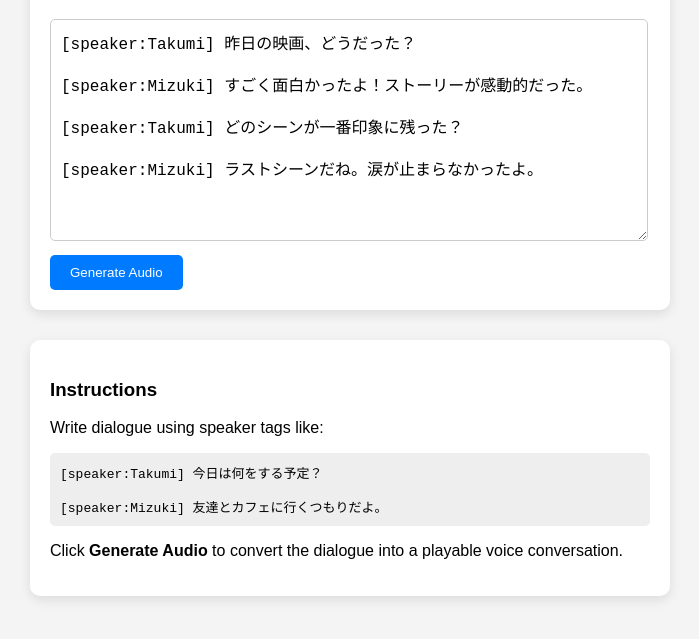
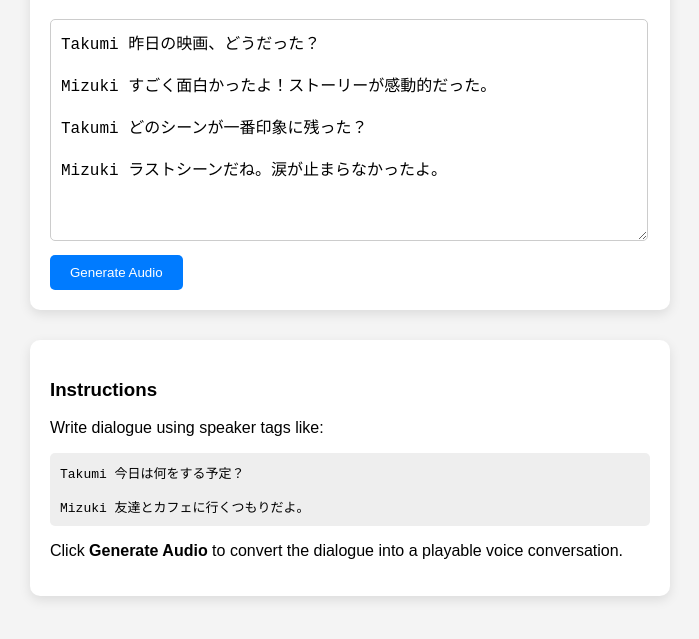
Before and after one commit to Kenpham1506/JPD123, a website: page index.html in a window 1280 px wide. Shown: the part 281-920 px from the top of the page, without its empty margins (290-989 px from the left). Drawn offline with Linux system fonts and the light colour scheme.

Commit message:
Update index.html

```diff
--- a/index.html
+++ b/index.html
@@ -10,13 +10,13 @@
 <body>
 	<div class="container">
 		<h1>JPD123 Nhuvt</h1>
-		<textarea id="inputText" placeholder="Enter conversation text...">[speaker:Takumi] 昨日の映画、どうだった？
+		<textarea id="inputText" placeholder="Enter conversation text...">Takumi 昨日の映画、どうだった？
 
-[speaker:Mizuki] すごく面白かったよ！ストーリーが感動的だった。
+Mizuki すごく面白かったよ！ストーリーが感動的だった。
 
-[speaker:Takumi] どのシーンが一番印象に残った？
+Takumi どのシーンが一番印象に残った？
 
-[speaker:Mizuki] ラストシーンだね。涙が止まらなかったよ。</textarea>
+Mizuki ラストシーンだね。涙が止まらなかったよ。</textarea>
 
 		<button id="generateBtn">Generate Audio</button>
 
@@ -29,9 +29,9 @@
 		<div class="instructions">
 			<h3>Instructions</h3>
 			<p>Write dialogue using speaker tags like:</p>
-			<pre>[speaker:Takumi] 今日は何をする予定？
+			<pre>Takumi 今日は何をする予定？
 
-[speaker:Mizuki] 友達とカフェに行くつもりだよ。</pre>
+Mizuki 友達とカフェに行くつもりだよ。</pre>
 			<p>Click <strong>Generate Audio</strong> to convert the dialogue into a playable voice conversation.</p>
 		</div>
 	</div>
```
